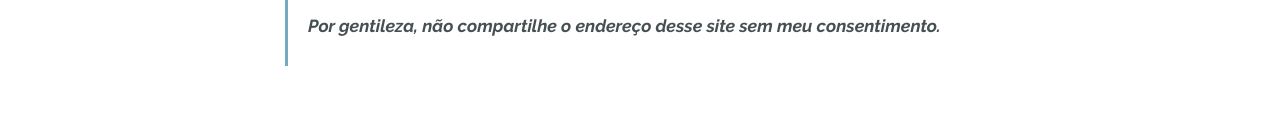
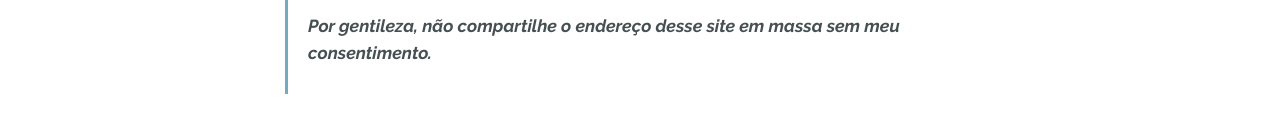
Before and after one commit to alissonpelizaro/alissonpelizaro.github.io, a plain HTML site: page index.html in a window 1280 px wide. Shown: the part 1015-1128 px from the top of the page. Drawn offline with Linux system fonts and the light colour scheme; files whose address does not match are found by name.

Commit message:
Update index.html

```diff
--- a/index.html
+++ b/index.html
@@ -75,7 +75,7 @@
     <div class="container">
         <div class="media-container-row">
             <div class="mbr-text col-12 col-md-8 mbr-fonts-style display-7">
-                <blockquote><p>Seja <strong>bem-vindo</strong> ao meu site pessoal. Quero aqui mostrar um pouco sobre minha história, carreira profissional, experiências, premiações, projetos, serviços voluntários e facilitar a comunicação entre eu e você. <strong>Esse site é pessoal </strong>e só deverá ser acessado através dos links das minhas redes sociais, meus sites, curriculos ou artigos. </p><p><strong>Por gentileza, não compartilhe o endereço desse site sem meu consentimento.</strong></p></blockquote>
+                <blockquote><p>Seja <strong>bem-vindo</strong> ao meu site pessoal. Quero aqui mostrar um pouco sobre minha história, carreira profissional, experiências, premiações, projetos, serviços voluntários e facilitar a comunicação entre eu e você. <strong>Esse site é pessoal </strong>e só deverá ser acessado através dos links das minhas redes sociais, meus sites, curriculos ou artigos. </p><p><strong>Por gentileza, não compartilhe o endereço desse site em massa sem meu consentimento.</strong></p></blockquote>
             </div>
         </div>
     </div>
```
